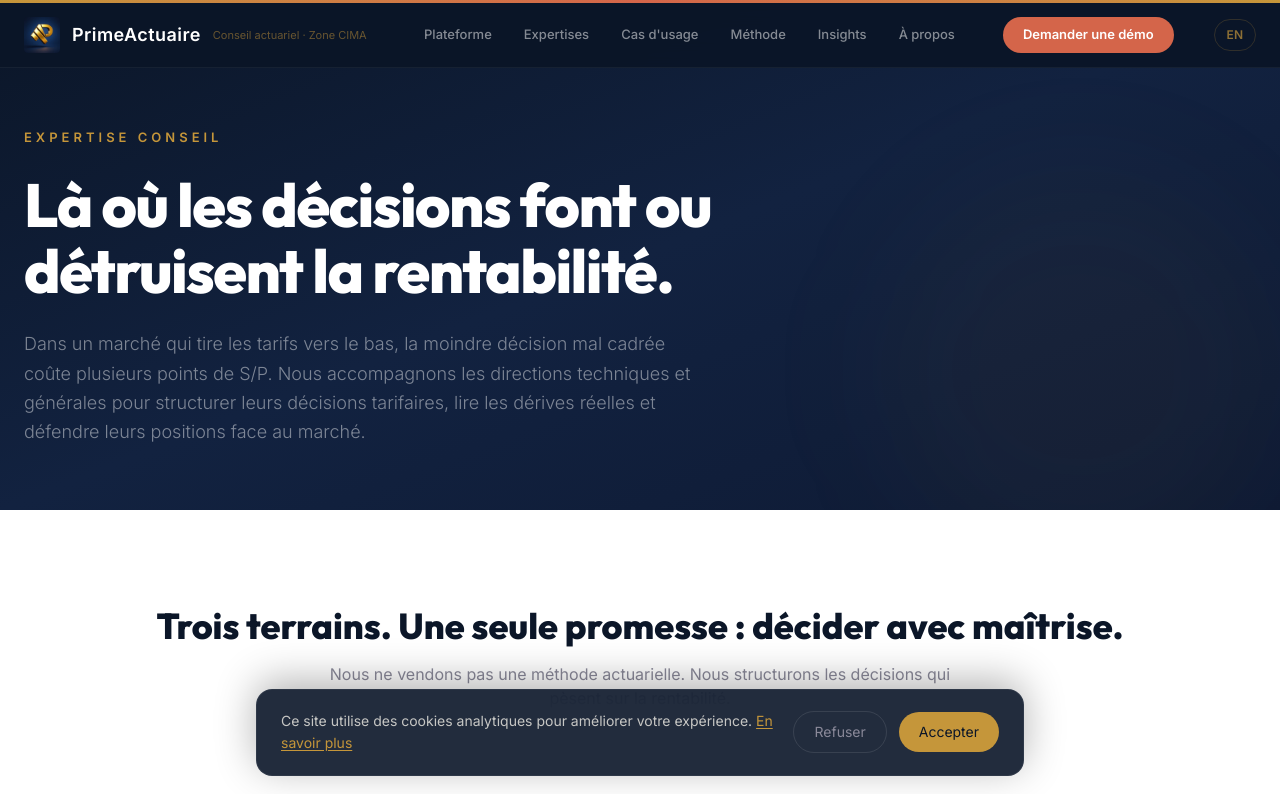
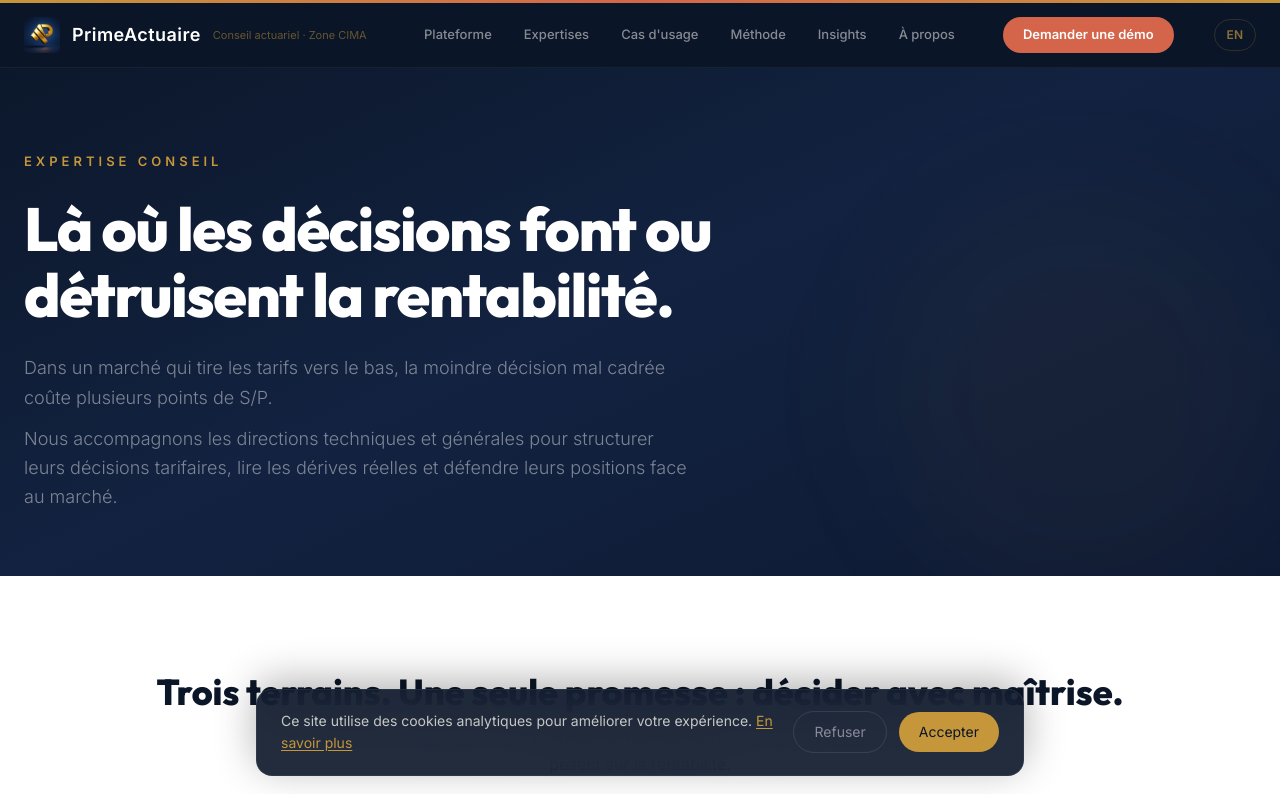
Before and after one commit to sidickgoldman/SiteWeb_PrimeActuaire, a Next.js app: page /expertises in a window 1280 px wide. Shown: the top 794 px of the page. Built offline with nearby package versions, Linux system fonts and the light colour scheme.

Commit message:
feat: Expertises - hero desc ligne par ligne (copywriting)

```diff
--- a/src/app/expertises/ExpertisesClient.tsx
+++ b/src/app/expertises/ExpertisesClient.tsx
@@ -24,6 +24,7 @@ export default function ExpertisesClient() {
   const p = t.expertisesPage;
   const pillars = p.pillars as Pillar[];
   const whyItems = p.whyItems as WhyItem[];
+  const desc = p.desc as string[];
 
   return (
     <>
@@ -41,15 +42,19 @@ export default function ExpertisesClient() {
               transition={{ duration: 0.7, ease: [0.22, 1, 0.36, 1] }}
               className="max-w-3xl"
             >
-              <p className="text-[13px] font-semibold text-gold uppercase tracking-[4px] mb-6">
+              <p className="mt-6 text-[13px] font-semibold text-gold uppercase tracking-[4px] mb-6">
                 {p.eyebrow}
               </p>
               <h1 className="font-[var(--font-heading)] font-extrabold text-[clamp(2.2rem,5vw,3.8rem)] text-white leading-[1.1] tracking-tight">
                 {p.title}
               </h1>
-              <p className="mt-6 text-lg text-white/45 leading-relaxed max-w-2xl font-light">
-                {p.desc}
-              </p>
+              <div className="mt-6 space-y-3 max-w-2xl">
+                {desc.map((line, i) => (
+                  <p key={i} className="text-lg text-white/45 leading-relaxed font-light">
+                    {line}
+                  </p>
+                ))}
+              </div>
             </motion.div>
           </div>
         </section>
--- a/src/i18n/en.ts
+++ b/src/i18n/en.ts
@@ -409,7 +409,10 @@ export const en: Dictionary = {
   expertisesPage: {
     eyebrow: "Advisory expertise",
     title: "Where decisions make or break profitability.",
-    desc: "In a market that pushes prices down, every poorly framed decision costs several points of loss ratio. We support technical and general management in structuring pricing decisions, reading actual portfolio drift and defending their positions against market pressure.",
+    desc: [
+      "In a market that pushes prices down, every poorly framed decision costs several points of loss ratio.",
+      "We support technical and general management in structuring pricing decisions, reading actual portfolio drift and defending their positions against market pressure.",
+    ],
     pillarsTitle: "Three fronts. One promise: decide with control.",
     pillarsSubtitle: "We don’t sell an actuarial method. We structure the decisions that drive profitability.",
     pillars: [
--- a/src/i18n/fr.ts
+++ b/src/i18n/fr.ts
@@ -407,7 +407,10 @@ export const fr = {
   expertisesPage: {
     eyebrow: "Expertise conseil",
     title: "Là où les décisions font ou détruisent la rentabilité.",
-    desc: "Dans un marché qui tire les tarifs vers le bas, la moindre décision mal cadrée coûte plusieurs points de S/P. Nous accompagnons les directions techniques et générales pour structurer leurs décisions tarifaires, lire les dérives réelles et défendre leurs positions face au marché.",
+    desc: [
+      "Dans un marché qui tire les tarifs vers le bas, la moindre décision mal cadrée coûte plusieurs points de S/P.",
+      "Nous accompagnons les directions techniques et générales pour structurer leurs décisions tarifaires, lire les dérives réelles et défendre leurs positions face au marché.",
+    ],
     pillarsTitle: "Trois terrains. Une seule promesse : décider avec maîtrise.",
     pillarsSubtitle: "Nous ne vendons pas une méthode actuarielle. Nous structurons les décisions qui pèsent sur la rentabilité.",
     pillars: [
```
